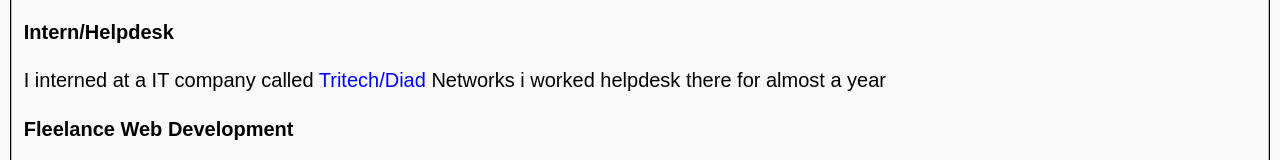
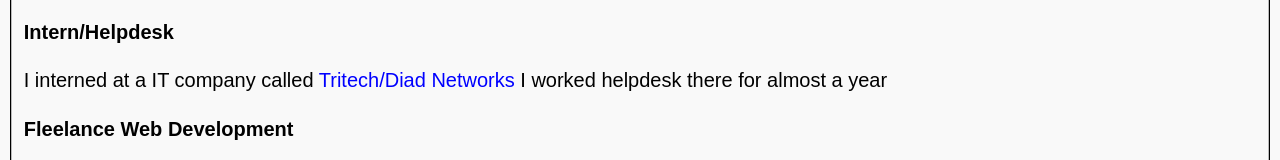
Before and after one commit to Zevijee/job-resume, a React (Vite) app: page / in a window 1280 px wide. Shown: the part 3769-3929 px from the top of the page. Built offline with nearby package versions, Linux system fonts and the light colour scheme.

Commit message:
chore: Fix typo in professional experience section

```diff
--- a/src/App.jsx
+++ b/src/App.jsx
@@ -68,7 +68,7 @@ function App() {
       <hr />
       <h2>Professional Experience</h2>
       <h4>Intern/Helpdesk</h4>
-      <p>I interned at a IT company called <a href='https://www.diadnetworks.com/' target='_blank'>Tritech/Diad</a> Networks i worked helpdesk there for almost a year</p>
+      <p>I interned at a IT company called <a href='https://www.diadnetworks.com/' target='_blank'>Tritech/Diad Networks</a> I worked helpdesk there for almost a year</p>
       <h4>Fleelance Web Development</h4>
       <p>I developed custom CRM-like systems for a real estate company called DebtFreeSolutions. This is the most significant project I have worked on. While I cannot share the code as it belongs to the company, I would be happy to demonstrate the product in person.</p>
     </div>
```
